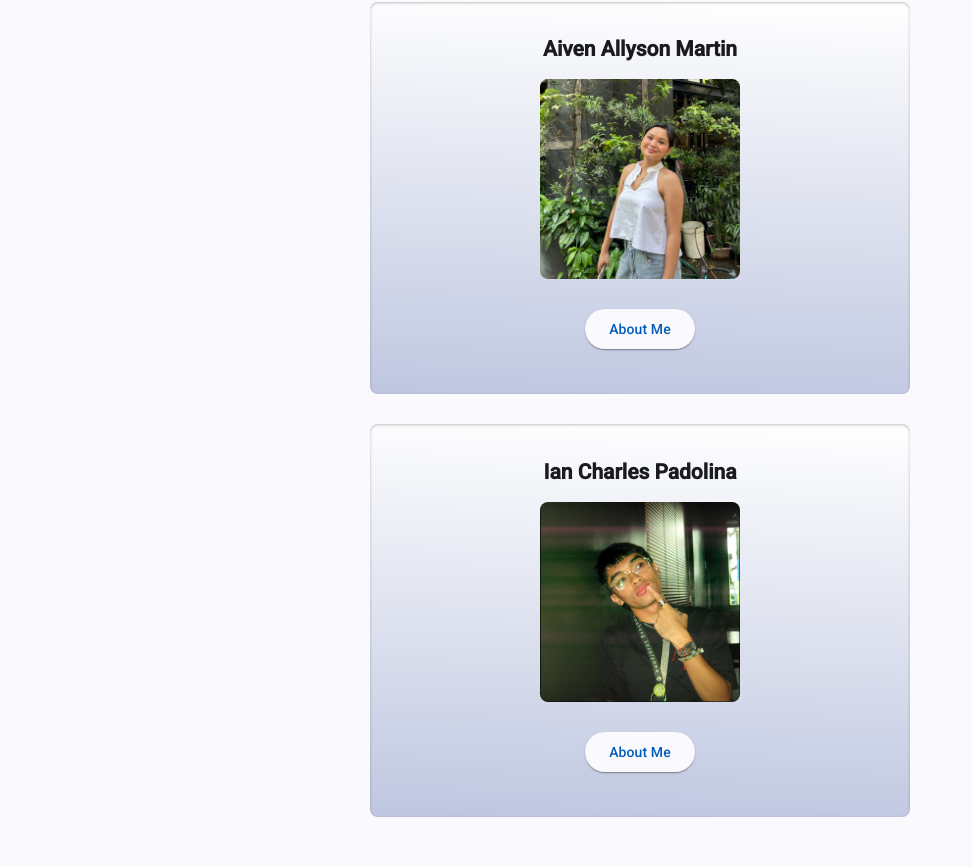
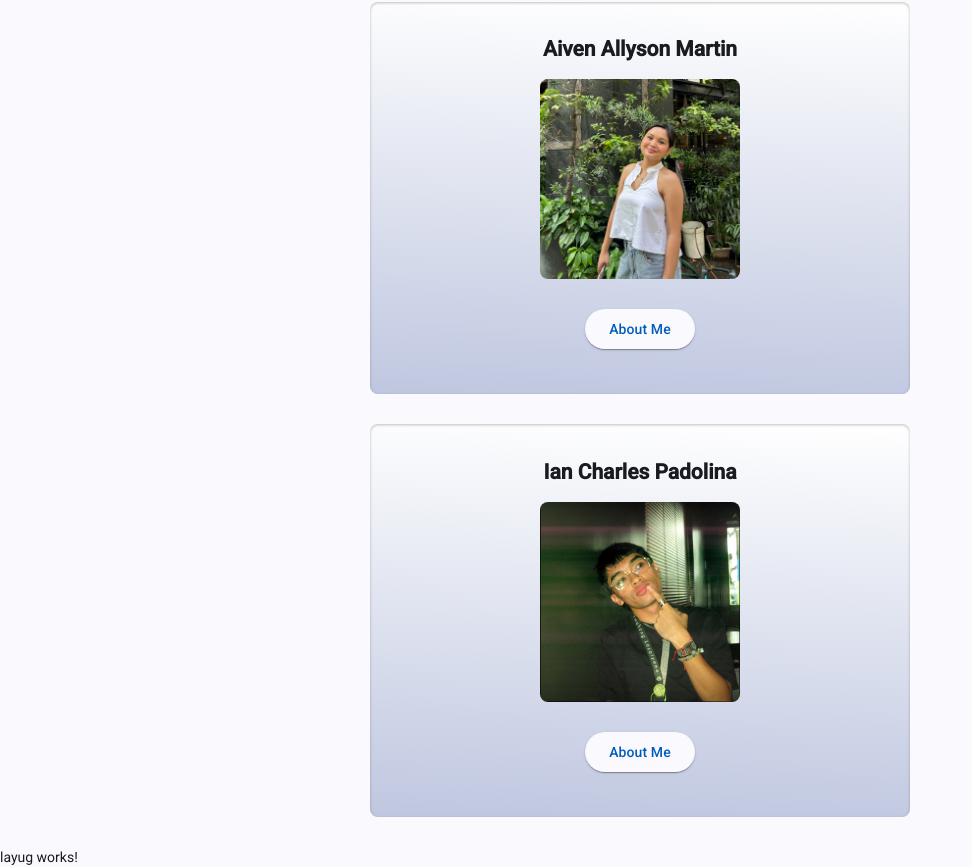
Before and after one commit to ILT-ALICA/S-ITWB415-Enabling-Assessment-3, an Angular app in the folder ALICA/: page / in a window 1280 px wide. Shown: the part 957-1824 px from the top of the page, without its empty margins (0-972 px from the left). Before the commit the page ends 1774 px from the top, so only its background shows below. Built offline with nearby package versions, Linux system fonts and the light colour scheme.

Commit message:
add component into the root App html

```diff
--- a/ALICA/src/app/app.html
+++ b/ALICA/src/app/app.html
@@ -4,3 +4,4 @@
 <app-umandal></app-umandal>
 <app-martin></app-martin>
 <app-padolina></app-padolina>
+<app-layug></app-layug>
```
